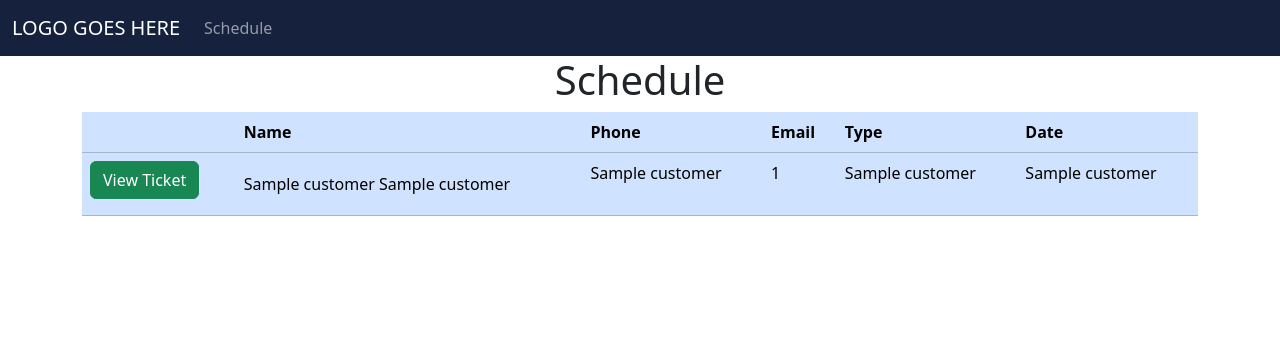
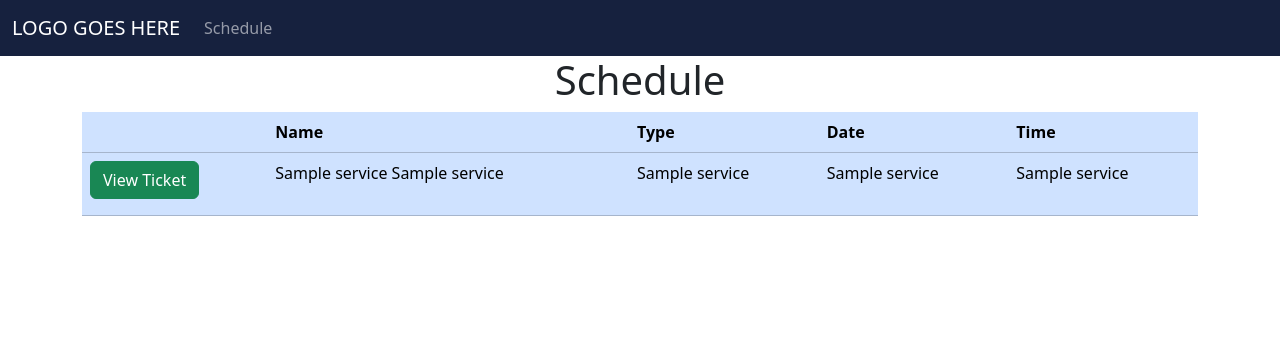
Before and after one commit to jamesbeegen/azziTowing, a Flask app: template templates/admin.html in a window 1280 px wide. Shown: the top 356 px of the page. Run offline with Flask 2, Linux system fonts and the light colour scheme; the template is opened without the code that fills it: most values are stand-ins (such as "Sample title", 1, 10 or a date in 2020).

Commit message:
Tweaked admin page

```diff
--- a/app.py
+++ b/app.py
@@ -17,8 +17,16 @@ from os.path import join, exists
 from sqlite3 import connect
 import stripe
 
+# App Configuration
+app = Flask(__name__,
+            static_url_path='',
+            static_folder='static',
+            template_folder='templates')
+
+
 # Name of the database file
 DB = 'database.db'
+
 
 # API Key for Stripe payments
 stripe_key = 'sk_test_51MZ2KAClce1MywlhOsuuW61sleJa4FX39mSt8bQbmBIGb6i2PVf4jAideajXjKTWUENOjq7jxijtWOWVwtBlDC2q00PPk1A193'
@@ -52,6 +60,7 @@ def create_db():
             );
         """)
 
+# Check if a customer exists
 def customer_exists(customer_email):
     with connect(DB) as conn:
         cur = conn.cursor()
@@ -60,15 +69,15 @@ def customer_exists(customer_email):
         return True
     else:
         return False
-app = Flask(__name__,
-            static_url_path='',
-            static_folder='static',
-            template_folder='templates')
 
+
+# Main view / index view
 @app.route('/')
 def main_view():
     return render_template('index.html')
 
+
+# Scheduling page / schedule form
 @app.route('/schedule', methods=('GET', 'POST'))
 def schedule_view():
     # If posting a web form to schedule service:
@@ -77,7 +86,7 @@ def schedule_view():
             cur = conn.cursor()
 
             # Check if customer exists, create them if not
-            if not customer_exists(str(request.form['email'])):
+            if not customer_exists(request.form['email']):
                 cur.execute("INSERT INTO customer (first_name, last_name, email, phone) VALUES (?,?,?,?)", (request.form['first_name'], request.form['last_name'], request.form['email'], request.form['phone_number']))
 
             # Create the service
@@ -91,13 +100,17 @@ def schedule_view():
             results = cur.execute("SELECT * FROM customer").fetchall()
         return render_template('schedule.html', results=results)
 
+
+# Admin view
 @app.route('/joeazzi')
 def admin_view():
     with connect(DB) as conn:
         cur = conn.cursor()
-        customers = cur.execute("SELECT * FROM customer").fetchall()
-    return render_template('admin.html', customers=customers)
+        services = cur.execute("SELECT service_id, service_type, date, time, first_name, last_name FROM service INNER JOIN customer on customer.email=service.customer_email").fetchall()
+    return render_template('admin.html', services=services)
 
+
+# Main calling function
 if __name__ == '__main__':
     if not exists(DB):
         create_db()
--- a/templates/admin.html
+++ b/templates/admin.html
@@ -44,21 +44,19 @@
                         <tr>
                             <th></th>
                             <th>Name</th>
-                            <th>Phone</th>
-                            <th>Email</th>
                             <th>Type</th>
                             <th>Date</th>
+                            <th>Time</th>
                         </tr>
                     </thead>
                     <tbody>
-                    {% for customer in customers %}
+                    {% for service in services %}
                         <tr>
-                            <td> <a class="btn btn-block btn-success mb-2" href="#">View Ticket</a>
-                            <td class="align-middle">{{ customer[1] }} {{ customer[2] }}</td>
-                            <td>{{ customer[3] }}</td>
-                            <td>{{ customer[0] }}</td>
-                            <td>{{ customer[4] }}</td>
-                            <td>{{ customer[5] }}</td>
+                            <td><a class="btn btn-block btn-success mb-2" href="#">View Ticket</a>
+                            <td>{{ service[4] }} {{ service[5] }}</td>
+                            <td>{{ service[1] }}</td>
+                            <td>{{ service[2] }}</td>
+                            <td>{{ service[3] }}</td>
                         </tr>
                     {% endfor %}
                     </tbody>
```
Also changed, not shown: templates/schedule.html (+5 -5 lines), database.db.
